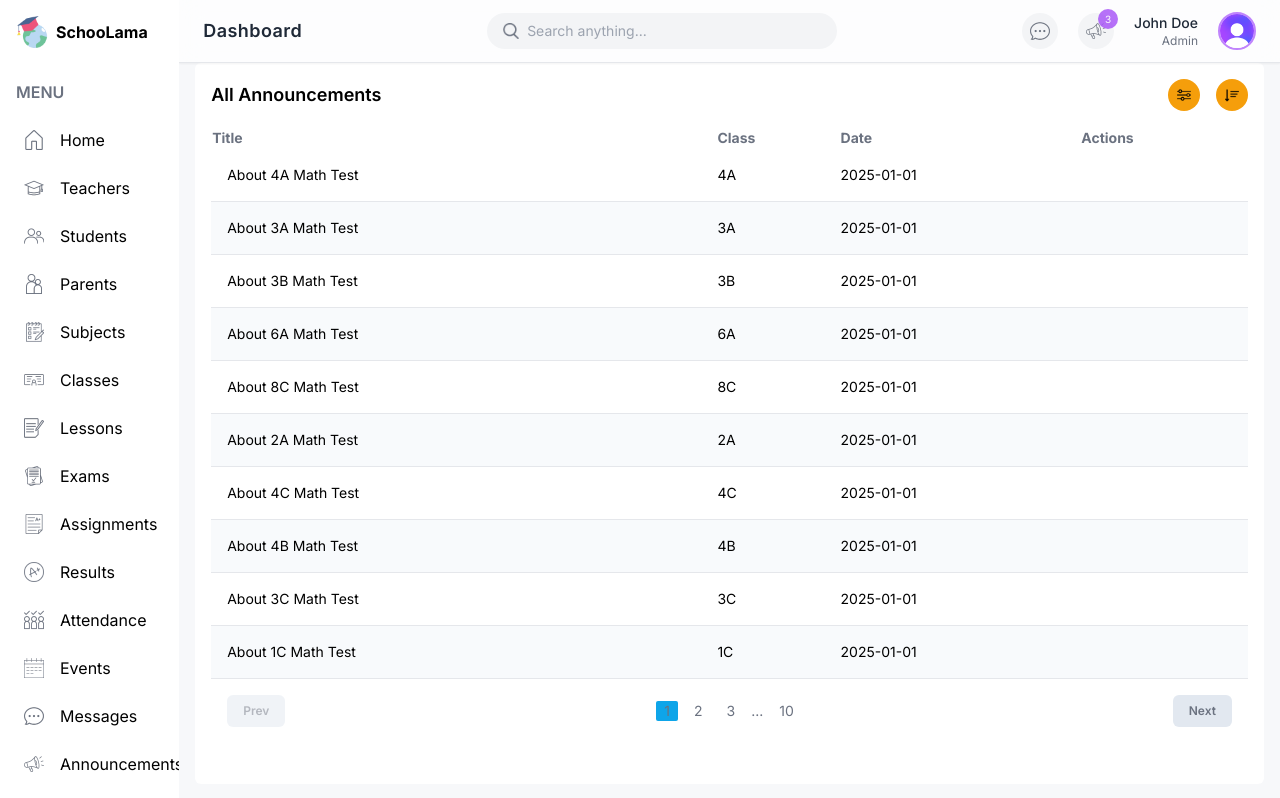
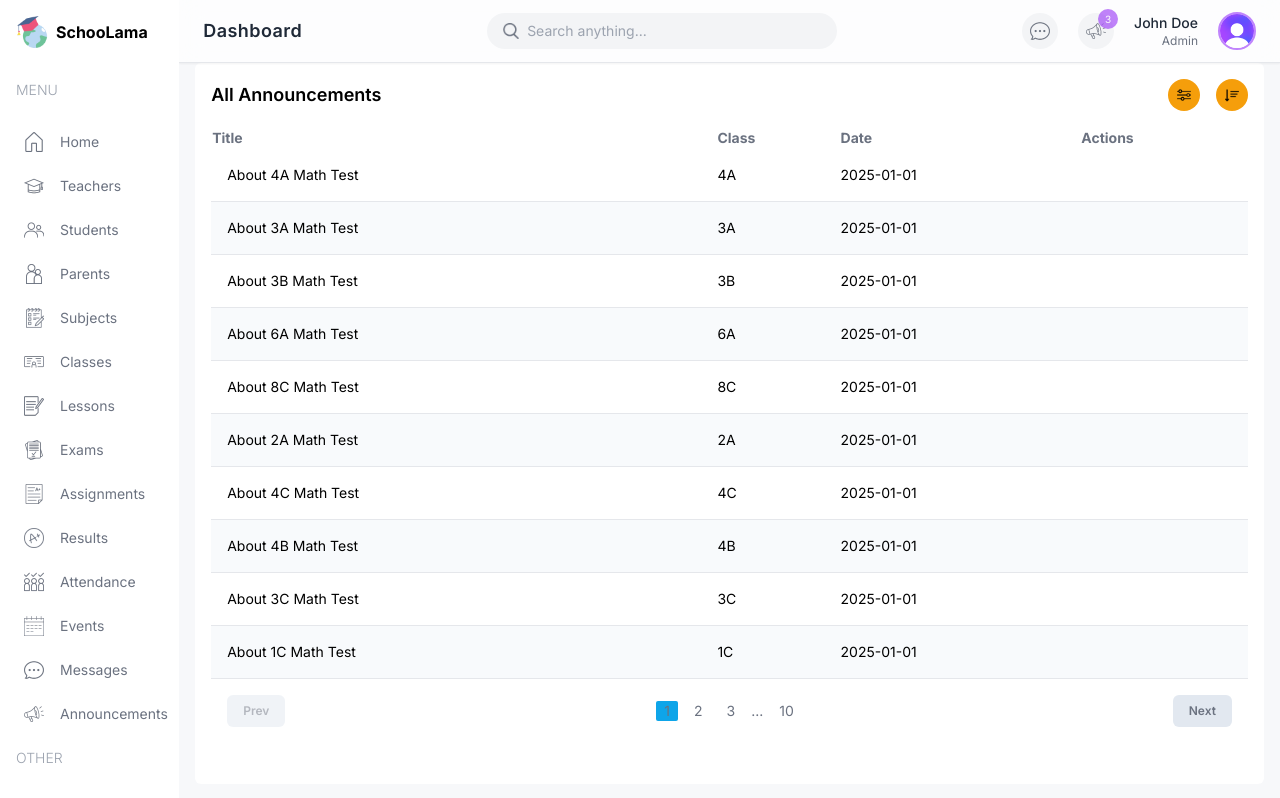
Before and after one commit to abhinav6859/School-Management-Fullstack, a Next.js app: page /list/announcements in a window 1280 px wide. Shown: the top 798 px of the page. Built offline with nearby package versions, Linux system fonts and the light colour scheme.

Commit message:
calender Ui

```diff
--- a/package.json
+++ b/package.json
@@ -9,8 +9,10 @@
     "lint": "next lint"
   },
   "dependencies": {
+    "moment": "^2.30.1",
     "next": "14.2.5",
     "react": "^18",
+    "react-big-calendar": "^1.19.4",
     "react-calendar": "^6.0.1",
     "react-dom": "^18",
     "recharts": "^3.8.1"
@@ -18,6 +20,7 @@
   "devDependencies": {
     "@types/node": "^20",
     "@types/react": "^18",
+    "@types/react-big-calendar": "^1.16.3",
     "@types/react-dom": "^18",
     "eslint": "^8",
     "eslint-config-next": "14.2.5",
--- a/src/app/(dashboard)/student/page.tsx
+++ b/src/app/(dashboard)/student/page.tsx
@@ -1,4 +1,8 @@
 "use client";
+
+import Announcements from "@/components/Announcements";
+import BigCalendar from "@/components/BigCalender";
+import EventCalendar from "@/components/EventCalendar";
 
 const StudentPage = () => {
   return (
@@ -7,12 +11,13 @@ const StudentPage = () => {
       <div className="w-full xl:w-2/3">
         <div className="h-full bg-white p-4 rounded-md">
           <h1 className="text-xl font-semibold">Schedule (4A)</h1>
-
+       <BigCalendar />
         </div>
       </div>
       {/* RIGHT */}
       <div className="w-full xl:w-1/3 flex flex-col gap-8">
-
+        <EventCalendar />
+        <Announcements />
       </div>
     </div>
   );
--- a/src/app/globals.css
+++ b/src/app/globals.css
@@ -1,3 +1,104 @@
+/* ===============================
+   1. Tailwind Base
+================================ */
 @tailwind base;
 @tailwind components;
 @tailwind utilities;
+
+/* ===============================
+   2. Design Tokens (Reusable)
+================================ */
+:root {
+  --calendar-bg: #f7fdff;
+  --event-blue: #e2f8ff;
+  --event-yellow: #fefce8;
+  --event-purple: #f2f1ff;
+  --event-pink: #fdf2fb;
+}
+
+/* ===============================
+   3. React Calendar (small calendar)
+================================ */
+.react-calendar {
+  @apply w-full border-none font-sans;
+}
+
+.react-calendar__navigation__label__labelText {
+  @apply font-semibold;
+}
+
+.react-calendar__tile--active {
+  background-color: #c3ebfa;
+  color: black;
+}
+
+/* ===============================
+   4. React Big Calendar (RBC)
+================================ */
+
+/* Toolbar */
+.rbc-toolbar {
+  @apply flex justify-between items-center px-4 py-2;
+}
+
+.rbc-btn-group:first-child {
+  display: none;
+}
+
+.rbc-toolbar-label {
+  @apply text-right px-5 font-medium;
+}
+
+.rbc-btn-group:last-child {
+  @apply text-sm;
+}
+
+.rbc-btn-group:last-child button {
+  @apply border-none bg-indigo-50 ml-1 rounded-md px-2 py-1;
+}
+
+.rbc-toolbar button.rbc-active {
+  @apply bg-indigo-100 shadow-none;
+}
+
+/* Layout */
+.rbc-time-view {
+  @apply border-gray-200;
+}
+
+.rbc-time-header {
+  display: none;
+}
+
+.rbc-time-content {
+  @apply border-none;
+}
+
+.rbc-time-gutter {
+  @apply text-xs;
+}
+
+.rbc-time-gutter .rbc-timeslot-group {
+  @apply px-5;
+}
+
+.rbc-timeslot-group {
+  background-color: var(--calendar-bg);
+}
+
+.rbc-day-slot {
+  @apply text-sm;
+}
+
+/* Events */
+.rbc-event {
+  @apply border-none text-black p-2 m-2 w-[98%] rounded-md;
+}
+
+/* ❌ REMOVE nth-child (bad practice) */
+/* ✅ Use custom event styling instead */
+
+/* Event label */
+.rbc-event-label {
+  @apply text-gray-500 mb-1 text-xs;
+}
--- /dev/null
+++ b/src/components/BigCalender.tsx
@@ -0,0 +1,53 @@
+"use client";
+
+import { Calendar, momentLocalizer, View, Views } from "react-big-calendar";
+import moment from "moment";
+import { calendarEvents } from "@/lib/data";
+import "react-big-calendar/lib/css/react-big-calendar.css";
+import { useState } from "react";
+
+const localizer = momentLocalizer(moment);
+
+const BigCalendar = () => {
+  const [view, setView] = useState<View>(Views.WORK_WEEK);
+
+  const handleOnChangeView = (selectedView: View) => {
+    setView(selectedView);
+  };
+
+
+  const eventColors: Record<string, string> = {
+  biology: "#f59e0b",
+  english: "#10b981",
+  chemistry: "#ef4444",
+  physics: "#3b82f6",
+  history: "#8b5cf6",
+  math: "#ec4899",
+};
+
+const eventStyleGetter = (event: any) => ({
+  style: {
+    backgroundColor: eventColors[event.type] || "#3174ad",
+    borderRadius: "8px",
+    color: "white",
+    border: "none",
+    padding: "4px",
+  },
+});
+
+  return (
+ <Calendar
+  localizer={localizer}
+  events={calendarEvents}
+  startAccessor="start"
+  endAccessor="end"
+  views={["work_week", "day"]}
+  view={view}
+  onView={handleOnChangeView}
+  eventPropGetter={eventStyleGetter}  // ✅ ADD THIS LINE
+  style={{ height: "98%" }}
+/>
+  );
+};
+
+export default BigCalendar;
--- a/src/components/Menu.tsx
+++ b/src/components/Menu.tsx
@@ -1,10 +1,8 @@
-
 import { role } from "@/lib/data";
 import Image from "next/image";
 import Link from "next/link";
 
-
- const menuItems = [
+const menuItems = [
   {
     title: "MENU",
     items: [
@@ -121,27 +119,30 @@ import Link from "next/link";
 
 const Menu = () => {
   return (
-    <div className='mt-8'>
-      {menuItems.map((section) => (
-        <div key={section.title} className='mb-8'>
-          <h3 className='font-semibold text-gray-500 mb-4'>{section.title}</h3>
-          <div className='flex flex-col gap-2'>
-            {section.items.map((item) => (
-              <Link
-                key={item.label}
-                href={item.href}
-                className='flex items-center gap-4 p-2 hover:bg-gray-100 rounded-md'
-              >
-                <Image src={item.icon} alt={item.label} width={20} height={20} />
-                <span>{item.label}</span>
-              </Link>
-            ))}
-          </div>
+    <div className="mt-4 text-sm">
+      {menuItems.map((i) => (
+        <div className="flex flex-col gap-2" key={i.title}>
+          <span className="hidden lg:block text-gray-400 font-light my-4">
+            {i.title}
+          </span>
+          {i.items.map((item) => {
+            if (item.visible.includes(role)) {
+              return (
+                <Link
+                  href={item.href}
+                  key={item.label}
+                  className="flex items-center justify-center lg:justify-start gap-4 text-gray-500 py-2 md:px-2 rounded-md hover:bg-lamaSkyLight"
+                >
+                  <Image src={item.icon} alt="" width={20} height={20} />
+                  <span className="hidden lg:block">{item.label}</span>
+                </Link>
+              );
+            }
+          })}
         </div>
       ))}
+    </div>
+  );
+};
 
-    </div>
-  )
-}
-
-export default Menu
+export default Menu;
--- a/src/lib/data.ts
+++ b/src/lib/data.ts
@@ -921,143 +921,167 @@ export const calendarEvents = [
   {
     title: "Math",
     allDay: false,
-    start: new Date(2024, 7, 12, 8, 0),
-    end: new Date(2024, 7, 12, 8, 45),
+    start: new Date(2026, 3, 15, 8, 0),
+    end: new Date(2026, 3, 15, 9, 0),
+    type: "math",
   },
   {
     title: "English",
     allDay: false,
-    start: new Date(2024, 7, 12, 9, 0),
-    end: new Date(2024, 7, 12, 9, 45),
+    start: new Date(2026, 3, 15, 9, 0),
+    end: new Date(2026, 3, 16, 9, 0),
+    type: "english",
   },
   {
     title: "Biology",
     allDay: false,
-    start: new Date(2024, 7, 12, 10, 0),
-    end: new Date(2024, 7, 12, 10, 45),
+    start: new Date(2026, 3, 12, 10, 0),
+    end: new Date(2026, 3, 12, 10, 45),
+    type: "biology",
   },
   {
     title: "Physics",
     allDay: false,
-    start: new Date(2024, 7, 12, 11, 0),
-    end: new Date(2024, 7, 12, 11, 45),
+    start: new Date(2026, 3, 12, 11, 0),
+    end: new Date(2026, 3, 12, 11, 45),
+    type: "physics",
   },
   {
     title: "Chemistry",
     allDay: false,
-    start: new Date(2024, 7, 12, 13, 0),
-    end: new Date(2024, 7, 12, 13, 45),
+    start: new Date(2026, 3, 12, 13, 0),
+    end: new Date(2026, 3, 12, 13, 45),
+    type: "chemistry",
   },
   {
     title: "History",
     allDay: false,
-    start: new Date(2024, 7, 12, 14, 0),
-    end: new Date(2024, 7, 12, 14, 45),
+    start: new Date(2026, 3, 12, 14, 0),
+    end: new Date(2026, 3, 12, 14, 45),
+    type: "history",
   },
   {
     title: "English",
     allDay: false,
-    start: new Date(2024, 7, 13, 9, 0),
-    end: new Date(2024, 7, 13, 9, 45),
+    start: new Date(2026, 3, 13, 9, 0),
+    end: new Date(2026, 3, 13, 9, 45),
+    type: "english",
   },
   {
     title: "Biology",
     allDay: false,
-    start: new Date(2024, 7, 13, 10, 0),
-    end: new Date(2024, 7, 13, 10, 45),
+    start: new Date(2026, 3, 13, 10, 0),
+    end: new Date(2026, 3, 13, 10, 45),
+    type: "biology",
   },
   {
     title: "Physics",
     allDay: false,
-    start: new Date(2024, 7, 13, 11, 0),
-    end: new Date(2024, 7, 13, 11, 45),
+    start: new Date(2026, 3, 13, 11, 0),
+    end: new Date(2026, 3, 13, 11, 45),
+    type: "physics",
   },
 
   {
     title: "History",
     allDay: false,
-    start: new Date(2024, 7, 13, 14, 0),
-    end: new Date(2024, 7, 13, 14, 45),
+    start: new Date(2026, 3, 13, 14, 0),
+    end: new Date(2026, 3, 13, 14, 45),
+    type: "history",
   },
   {
     title: "Math",
     allDay: false,
-    start: new Date(2024, 7, 14, 8, 0),
-    end: new Date(2024, 7, 14, 8, 45),
+    start: new Date(2026, 3, 14, 8, 0),
+    end: new Date(2026, 3, 14, 8, 45),
+    type: "math",
   },
   {
     title: "Biology",
     allDay: false,
-    start: new Date(2024, 7, 14, 10, 0),
-    end: new Date(2024, 7, 14, 10, 45),
+    start: new Date(2026, 3, 14, 10, 0),
+    end: new Date(2026, 3, 14, 10, 45),
+    type: "biology",
   },
 
   {
     title: "Chemistry",
     allDay: false,
-    start: new Date(2024, 7, 14, 13, 0),
-    end: new Date(2024, 7, 14, 13, 45),
+    start: new Date(2026, 3, 14, 13, 0),
+    end: new Date(2026, 3, 14, 13, 45),
+    type: "chemistry",
+
   },
   {
     title: "History",
     allDay: false,
-    start: new Date(2024, 7, 14, 14, 0),
-    end: new Date(2024, 7, 13, 14, 45),
+    start: new Date(2026, 3, 14, 14, 0),
+    end: new Date(2026, 3, 14, 14, 45),
+    type: "history",
   },
   {
     title: "English",
     allDay: false,
-    start: new Date(2024, 7, 15, 9, 0),
-    end: new Date(2024, 7, 15, 9, 45),
+    start: new Date(2026, 3, 15, 9, 0),
+    end: new Date(2026, 3, 15, 9, 45),
+    type: "english",
   },
   {
     title: "Biology",
     allDay: false,
-    start: new Date(2024, 7, 15, 10, 0),
-    end: new Date(2024, 7, 15, 10, 45),
+    start: new Date(2026, 3, 15, 10, 0),
+    end: new Date(2026, 3, 15, 10, 45),
+    type: "biology",
   },
   {
     title: "Physics",
     allDay: false,
-    start: new Date(2024, 7, 15, 11, 0),
-    end: new Date(2024, 7, 15, 11, 45),
+    start: new Date(2026, 3, 15, 11, 0),
+    end: new Date(2026, 3, 15, 11, 45),
+    type: "physics",
   },
 
   {
     title: "History",
     allDay: false,
-    start: new Date(2024, 7, 15, 14, 0),
-    end: new Date(2024, 7, 15, 14, 45),
+    start: new Date(2026, 3, 15, 14, 0),
+    end: new Date(2026, 3, 15, 14, 45),
+    type: "history",
   },
   {
     title: "Math",
     allDay: false,
-    start: new Date(2024, 7, 16, 8, 0),
-    end: new Date(2024, 7, 16, 8, 45),
+    start: new Date(2026, 3, 16, 8, 0),
+    end: new Date(2026, 3, 16, 8, 45),
+    type: "math",
   },
   {
     title: "English",
     allDay: false,
-    start: new Date(2024, 7, 16, 9, 0),
-    end: new Date(2024, 7, 16, 9, 45),
+    start: new Date(2026, 3, 16, 9, 0),
+    end: new Date(2026, 3, 16, 9, 45),
+    type: "english",
   },
 
   {
     title: "Physics",
     allDay: false,
-    start: new Date(2024, 7, 16, 11, 0),
-    end: new Date(2024, 7, 16, 11, 45),
+    start: new Date(2026, 3, 16, 11, 0),
+    end: new Date(2026, 3, 16, 11, 45),
+    type: "physics",
   },
   {
     title: "Chemistry",
     allDay: false,
-    start: new Date(2024, 7, 16, 13, 0),
-    end: new Date(2024, 7, 16, 13, 45),
+    start: new Date(2026, 3, 16, 13, 0),
+    end: new Date(2026, 3, 16, 13, 45),
+    type: "chemistry",
   },
   {
     title: "History",
     allDay: false,
-    start: new Date(2024, 7, 16, 14, 0),
-    end: new Date(2024, 7, 16, 14, 45),
+    start: new Date(2026, 3, 16, 14, 0),
+    end: new Date(2026, 3, 16, 14, 45),
+    type: "history",
   },
 ];
--- /dev/null
+++ b/src/types/global.d.ts
@@ -0,0 +1 @@
+declare module "*.css";
```
Also changed, not shown: 1 other file (tests, documents, lock files or other folders).
